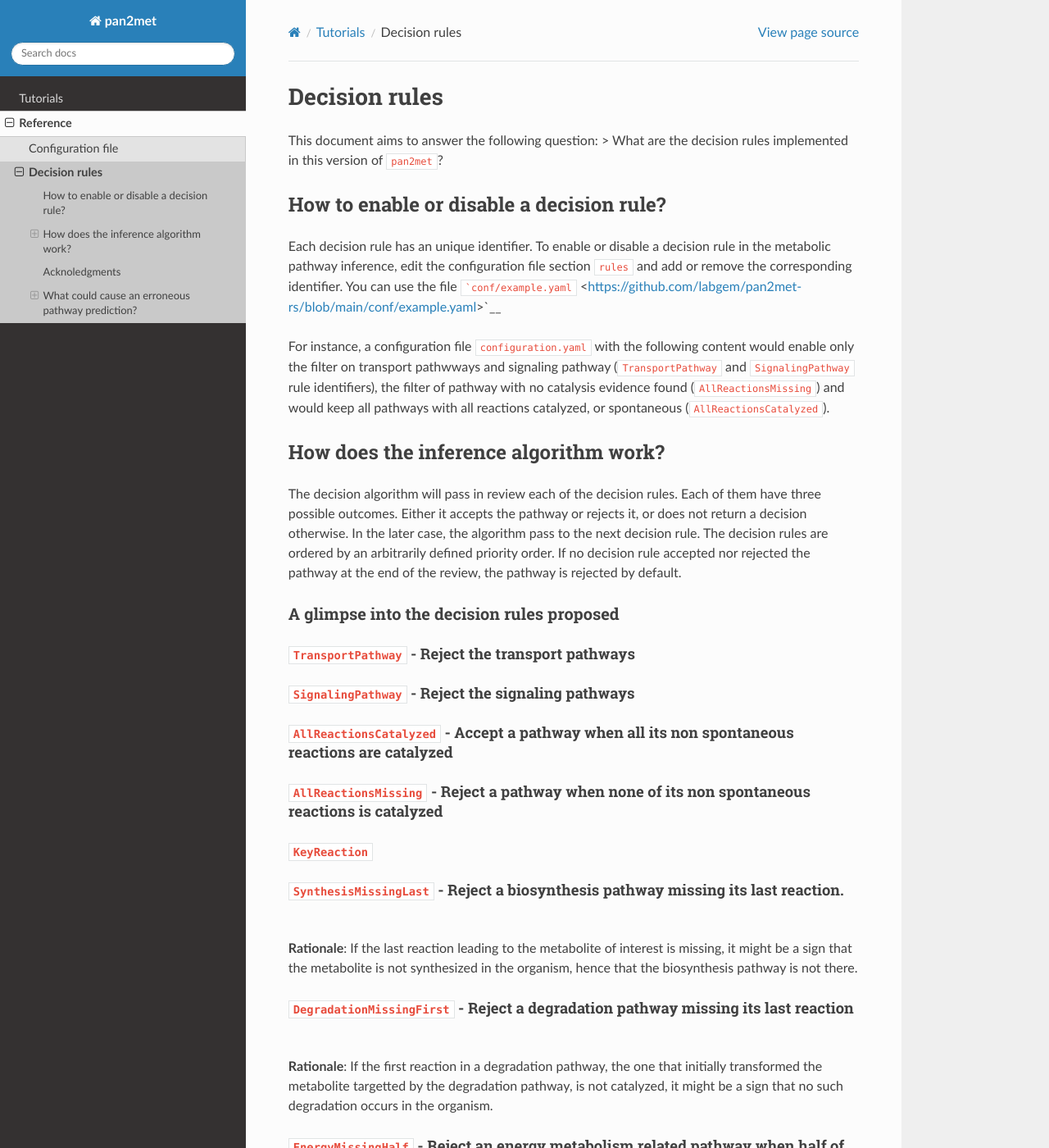
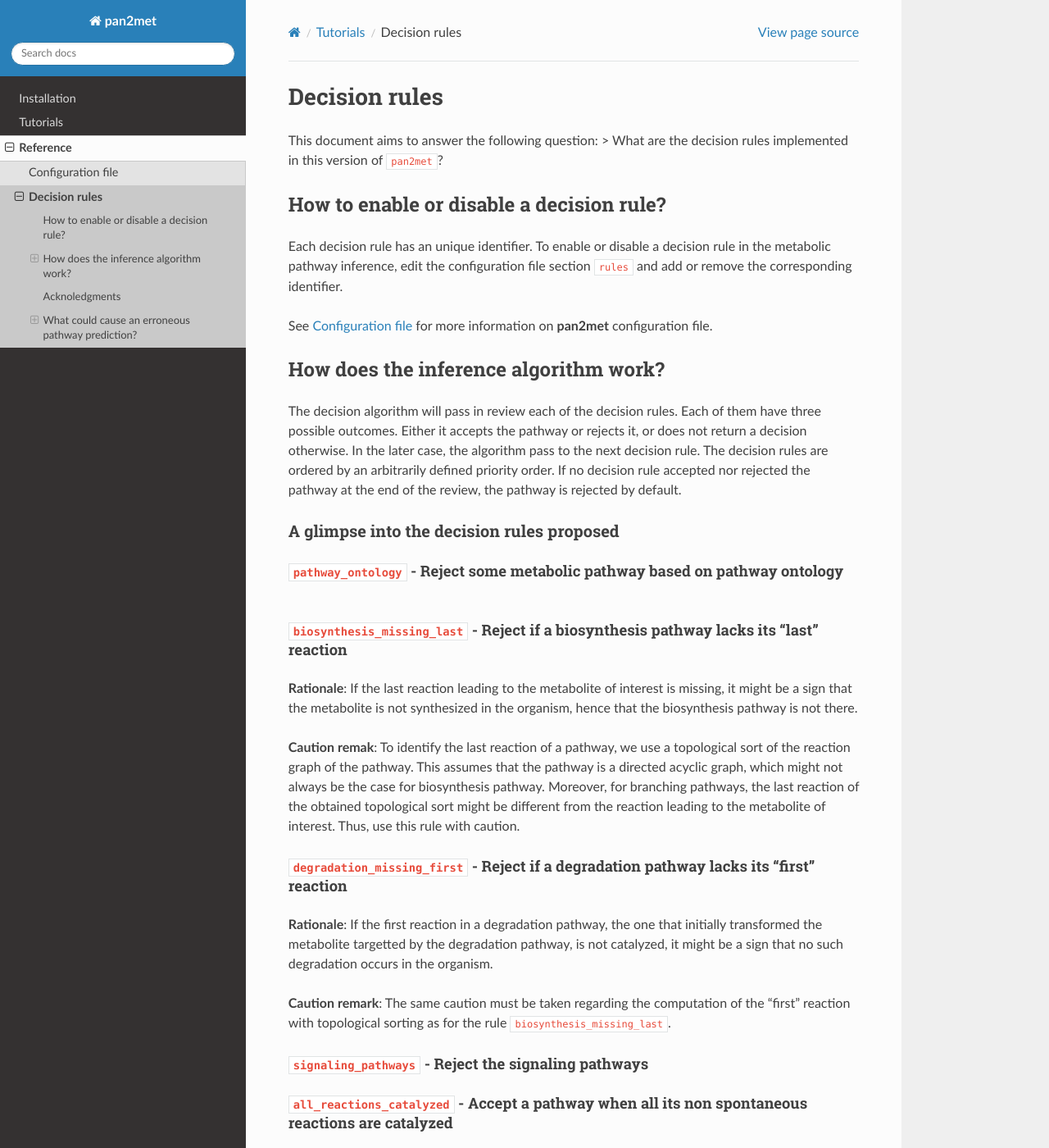
Before and after one commit to labgem/pan2met, a Sphinx documentation site: the page built from docs/source/reference/decision_rules.rst, in a window 1280 px wide and 1400 px high. Shown: the whole window at 82% size. Built offline with Sphinx 7.4.7 and the Read the Docs theme 3.1.0, drawn with Linux system fonts in a browser that asks for light colours; pages that are not in the unit, such as notebooks, are missing from menus; some of the changed text lies outside the part shown.

Commit message:
docs: Update

`````diff
--- a/docs/source/reference/decision_rules.rst
+++ b/docs/source/reference/decision_rules.rst
@@ -11,15 +11,9 @@ How to enable or disable a decision rule?
 Each decision rule has an unique identifier. To enable or disable a
 decision rule in the metabolic pathway inference, edit the configuration
 file section ``rules`` and add or remove the corresponding identifier.
-You can use the file
-```conf/example.yaml`` <https://github.com/labgem/pan2met-rs/blob/main/conf/example.yaml>`__
 
-For instance, a configuration file ``configuration.yaml`` with the
-following content would enable only the filter on transport pathwways
-and signaling pathway (``TransportPathway`` and ``SignalingPathway``
-rule identifiers), the filter of pathway with no catalysis evidence
-found (``AllReactionsMissing``) and would keep all pathways with all
-reactions catalyzed, or spontaneous (``AllReactionsCatalyzed``).
+See :doc:`config` for more information on **pan2met** configuration file.
+
 
 How does the inference algorithm work?
 --------------------------------------
@@ -35,17 +29,49 @@ pathway is rejected by default.
 A glimpse into the decision rules proposed
 ~~~~~~~~~~~~~~~~~~~~~~~~~~~~~~~~~~~~~~~~~~
 
-``TransportPathway`` - Reject the transport pathways
+``pathway_ontology`` - Reject some metabolic pathway based on pathway ontology
+^^^^^^^^^^^^^^^^^^^^^^^^^^^^^^^^^^^^^^^^^^^^^^^^^^^^^^^^^^^^^^^^^^^^^^^^^^^^^^
+
+``biosynthesis_missing_last`` - Reject if a biosynthesis pathway lacks its "last" reaction
+^^^^^^^^^^^^^^^^^^^^^^^^^^^^^^^^^^^^^^^^^^^^^^^^^^^^^^^^^^^^^^^^^^^^^^^^^^^^^^^^^^^^^^^^
+
+**Rationale**: If the last reaction leading to the metabolite of
+interest is missing, it might be a sign that the metabolite is not
+synthesized in the organism, hence that the biosynthesis pathway is not
+there.
+
+**Caution remak**: To identify the last reaction of a pathway, we use a topological sort of the reaction graph of the pathway. This assumes that the pathway is a directed acyclic graph, which might not always be the case for biosynthesis pathway. Moreover, for branching pathways, the last reaction of the obtained topological sort might be different from the reaction leading to the metabolite of interest. Thus, use this rule with caution.
+
+``degradation_missing_first`` - Reject if a degradation pathway lacks its "first" reaction
+^^^^^^^^^^^^^^^^^^^^^^^^^^^^^
+
+**Rationale**: If the first reaction in a degradation pathway, the one
+that initially transformed the metabolite targetted by the degradation
+pathway, is not catalyzed, it might be a sign that no such degradation
+occurs in the organism.
+
+**Caution remark**: The same caution must be taken regarding the computation of the "first" reaction with topological sorting as for the rule ``biosynthesis_missing_last``.
+
+
+.. ```` - Reject the transport pathways
+.. ------------------------------------
+
+``signaling_pathways`` - Reject the signaling pathways
 ^^^^^^^^^^^^^^^^^^^^^^^^^^^^^^^^^^^^^^^^^^^^^^^^^^^^
 
-``SignalingPathway`` - Reject the signaling pathways
-^^^^^^^^^^^^^^^^^^^^^^^^^^^^^^^^^^^^^^^^^^^^^^^^^^^^
-
-``AllReactionsCatalyzed`` - Accept a pathway when all its non spontaneous reactions are catalyzed
+``all_reactions_catalyzed`` - Accept a pathway when all its non spontaneous reactions are catalyzed
 ^^^^^^^^^^^^^^^^^^^^^^^^^^^^^^^^^^^^^^^^^^^^^^^^^^^^^^^^^^^^^^^^^^^^^^^^^^^^^^^^^^^^^^^^^^^^^^^^^
 
-``AllReactionsMissing`` - Reject a pathway when none of its non spontaneous reactions is catalyzed
+**Rationale**: If we found evidence for the catalysis of all reactions of a pathway in an organism, we can reasonably expect this pathway to occurs in effect in the organism.
+
+When all reactions of a given pathway are either spontaneous, or have a known enzyme catalyzing them.
+
+When all reactions of the pathway can be spontaneous, this rule will fire too.
+
+``all_reactions_missing`` - Reject a pathway when none of its non spontaneous reactions is catalyzed
 ^^^^^^^^^^^^^^^^^^^^^^^^^^^^^^^^^^^^^^^^^^^^^^^^^^^^^^^^^^^^^^^^^^^^^^^^^^^^^^^^^^^^^^^^^^^^^^^^^^
+
+**Rationale**: When none of the reactions of the pathway have an associated enzyme, we have no reason to retained it.
 
 ``KeyReaction``
 ^^^^^^^^^^^^^^^
@@ -53,23 +79,15 @@ A glimpse into the decision rules proposed
 ``SynthesisMissingLast`` - Reject a biosynthesis pathway missing its last reaction.
 ^^^^^^^^^^^^^^^^^^^^^^^^^^^^^^^^^^^^^^^^^^^^^^^^^^^^^^^^^^^^^^^^^^^^^^^^^^^^^^^^^^^
 
-**Rationale**: If the last reaction leading to the metabolite of
-interest is missing, it might be a sign that the metabolite is not
-synthesized in the organism, hence that the biosynthesis pathway is not
-there.
 
 ``DegradationMissingFirst`` - Reject a degradation pathway missing its last reaction
 ^^^^^^^^^^^^^^^^^^^^^^^^^^^^^^^^^^^^^^^^^^^^^^^^^^^^^^^^^^^^^^^^^^^^^^^^^^^^^^^^^^^^
 
-**Rationale**: If the first reaction in a degradation pathway, the one
-that initially transformed the metabolite targetted by the degradation
-pathway, is not catalyzed, it might be a sign that no such degradation
-occurs in the organism.
 
 ``EnergyMissingHalf`` - Reject an energy metabolism related pathway when half of its non spontaneous reactions lacks a catalyzis
 ^^^^^^^^^^^^^^^^^^^^^^^^^^^^^^^^^^^^^^^^^^^^^^^^^^^^^^^^^^^^^^^^^^^^^^^^^^^^^^^^^^^^^^^^^^^^^^^^^^^^^^^^^^^^^^^^^^^^^^^^^^^^^^^^
 
-**Rationale**:
+**********Rationale**:
 
 ``PathwayScore`` - Accept the pathway if its pathway score exceeds a threshold
 ^^^^^^^^^^^^^^^^^^^^^^^^^^^^^^^^^^^^^^^^^^^^^^^^^^^^^^^^^^^^^^^^^^^^^^^^^^^^^^
@@ -83,7 +101,6 @@ pathway is to be effectively in the target organism metabolism.
 The pathway score is a weighted sum of the :math:`ReactionScore`.
 
 .. math::
-
 
    PathwayScore(Pathway) = \frac{\sum_{r \in Reaction(Pathway)} ReactionScore(r)}{|Reaction(Pathway)|}
 
--- a/docs/source/tutorial/index.rst
+++ b/docs/source/tutorial/index.rst
@@ -4,7 +4,6 @@ Tutorials
 
 .. toctree::
 
-   setup
    infer_protein_complex
    minimal_monomer_set
    pathologic_like_algorithm_in_asp_or_python
`````
Also changed, not shown: docs/source/index.rst (+8 -5 lines), docs/source/reference/config.rst (+17 -0 lines), docs/source/setup.rst (renamed from docs/source/tutorial/setup.rst).
